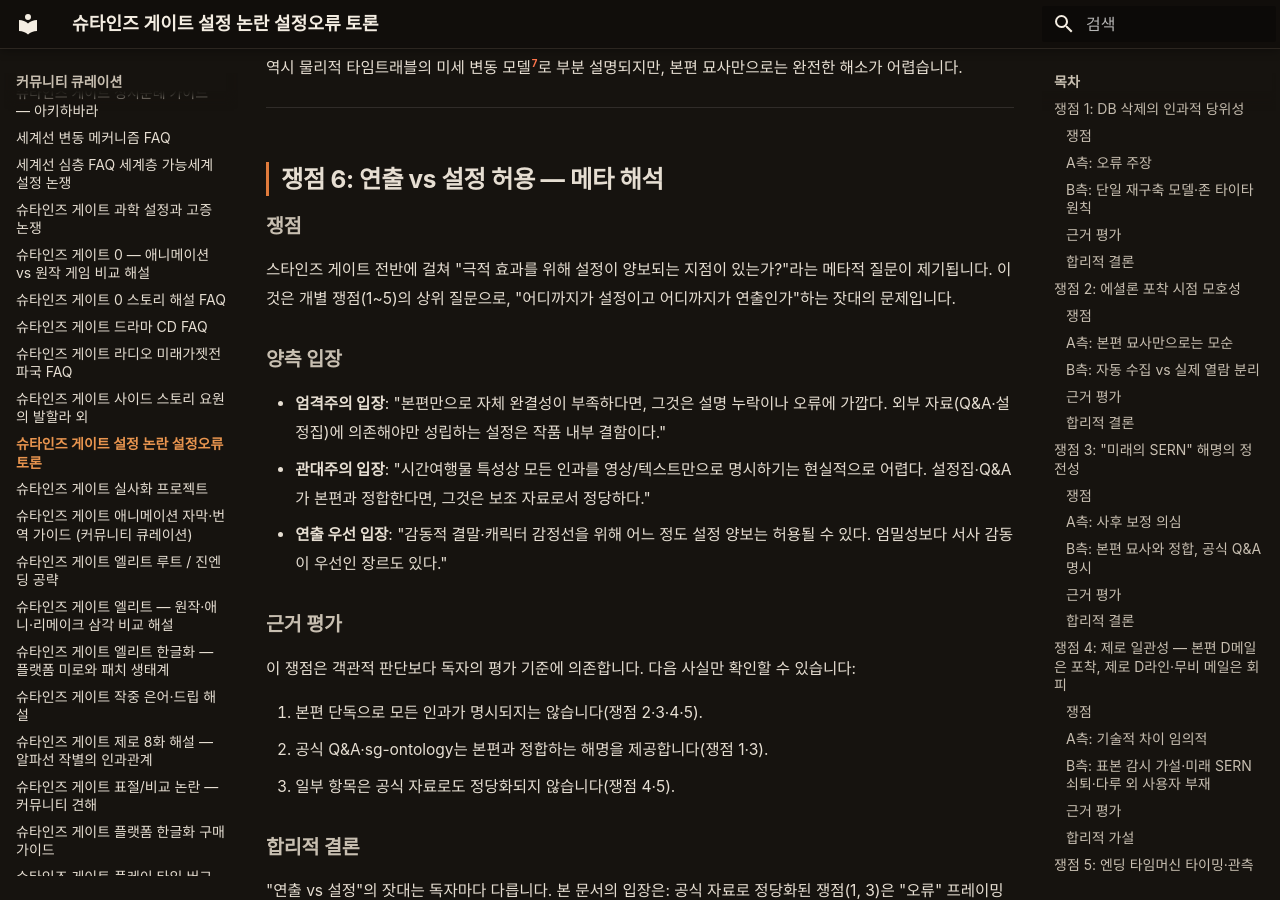
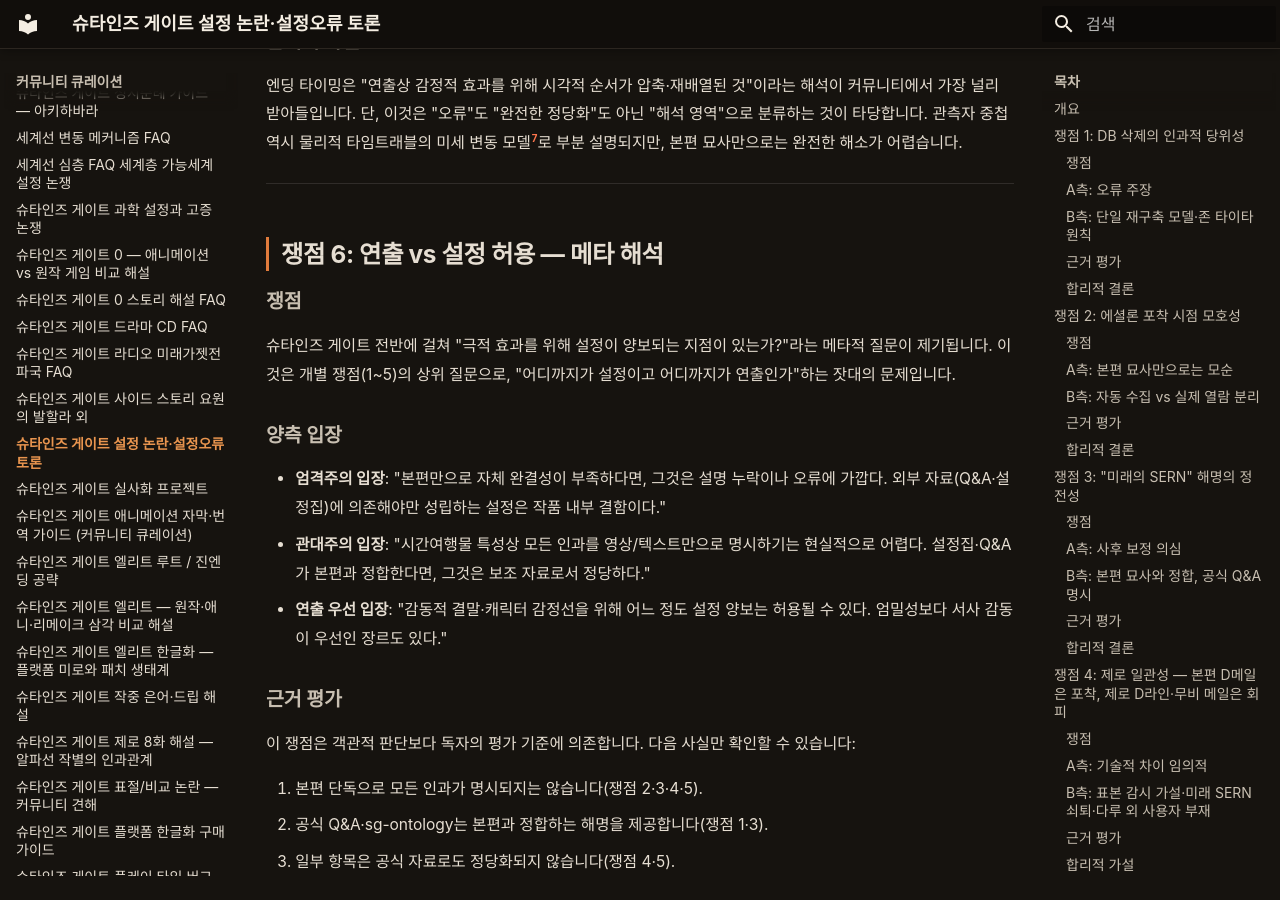
Before and after one commit to sgwiki/sgwiki.github.io, an MkDocs documentation site: the page built from wiki/커뮤니티-큐레이션/슈타인즈-게이트-설정-논란-설정오류-토론.md, in a window 1280 px wide and 900 px high, scrolled down 7219 px. Built offline with MkDocs 1.6.1 and Material for MkDocs 9.7.7, drawn with Linux system fonts in a browser that asks for light colours; some web fonts are replaced; some of the changed text lies outside the part shown.

Commit message:
chore(wiki): 슈타인즈-게이트-설정-논란-설정오류-토론 정비 — frontmatter title 필드 추가·## 개요 섹션 추가·VOCAB 3건(스타인즈→슈타인즈·에슐론→에셜론·명文化→명문화)·humanize 0건(원문 이미 자연스러움, audit A 등급 pass)·사실·스포일러(endgame)·수치·인용 블록 4개·각주 [^1]~[^7]·내부 링크 19개 불변
Co-Authored-By: Claude Opus 4.6 <noreply@anthropic.com>

```diff
--- a/wiki/커뮤니티-큐레이션/슈타인즈-게이트-설정-논란-설정오류-토론.md
+++ b/wiki/커뮤니티-큐레이션/슈타인즈-게이트-설정-논란-설정오류-토론.md
@@ -1,4 +1,5 @@
 ---
+title: 슈타인즈 게이트 설정 논란·설정오류 토론
 type: debate
 genre: debate
 evidence_grade: corroborated
@@ -13,6 +14,8 @@ run_id: b2e0843d
     이 문서는 엔드게임급 스포일러를 포함합니다. 본편 진엔딩(오퍼레이션 스쿨드), 슈타인즈 게이트 0 결말, 극장판 《부하영역의 데자뷰》 결말, 늙은 오카베의 D메일, 단일 세계선 재구성 모델 전반이 직접 언급됩니다.
 
 # 슈타인즈 게이트 설정 논란·설정오류 토론
+
+## 개요
 
 이 문서는 슈타인즈 게이트 커뮤니티에서 반복적으로 제기되는 "설정오류" 의혹을 양측 중개 방식으로 정리한 토론 문서입니다. 어떤 주장을 "오류"로 단정하지 않고, 의혹 제기 측의 근거와 옹호 측의 근거를 함께 제시한 뒤 공식·팬 분석 자료로 평가합니다. 일부 항목은 공식 자료로 정당화되며, 일부는 여전히 해석 영역으로 남습니다.
 
@@ -203,7 +206,7 @@ DB 삭제가 세계선 이동을 유발하는 메커니즘은 작품 단일 세
 
 ### 쟁점
 
-스타인즈 게이트 전반에 걸쳐 "극적 효과를 위해 설정이 양보되는 지점이 있는가?"라는 메타적 질문이 제기됩니다. 이것은 개별 쟁점(1~5)의 상위 질문으로, "어디까지가 설정이고 어디까지가 연출인가"하는 잣대의 문제입니다.
+슈타인즈 게이트 전반에 걸쳐 "극적 효과를 위해 설정이 양보되는 지점이 있는가?"라는 메타적 질문이 제기됩니다. 이것은 개별 쟁점(1~5)의 상위 질문으로, "어디까지가 설정이고 어디까지가 연출인가"하는 잣대의 문제입니다.
 
 ### 양측 입장
 
```
Also changed, not shown: other parts of wiki/커뮤니티-큐레이션/슈타인즈-게이트-설정-논란-설정오류-토론.md (+2 -2 lines).
